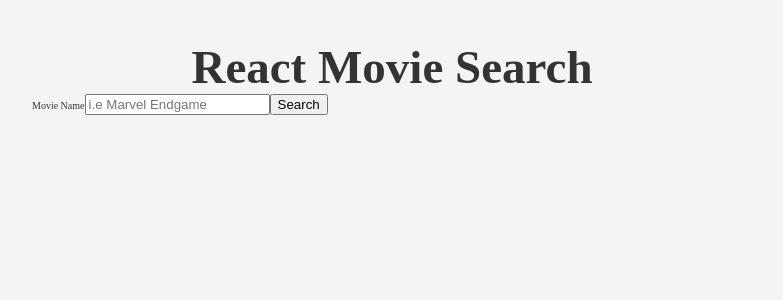
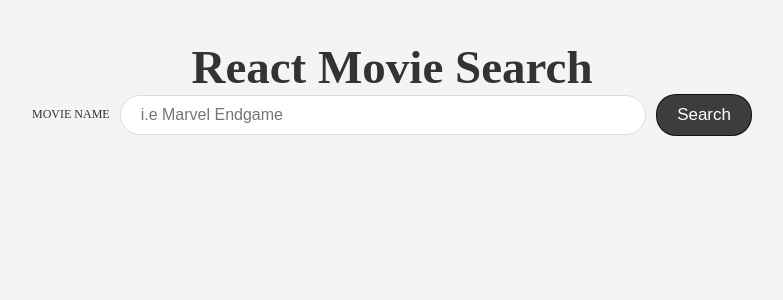
Before and after one commit to ishowsagar/movie-search-app, a React (Vite) app: page / in a window 1280 px wide. Shown: the top 300 px of the page, without its empty margins (248-1031 px from the left). Built offline with nearby package versions, Linux system fonts and the light colour scheme.

Commit message:
applied basic styling to the page

```diff
--- a/src/index.css
+++ b/src/index.css
@@ -34,6 +34,9 @@ small {
 
 /* wrapper of app component els */
 .container {
+  /* display: grid;
+  grid-template-columns: 1fr; */
+  text-align: center;
   margin: 0 auto;
   max-width: 800px;
   padding: 40px;
@@ -44,3 +47,49 @@ small {
   font-size: 4.7rem;
   text-align: center;
 }
+
+.form {
+  display: grid;
+}
+
+.label {
+  font-size: 1.2rem;
+  margin-bottom: 0.2rem;
+  text-transform: uppercase;
+}
+
+.input {
+  font-size: 1.6rem;
+  padding: 0.5rem 2rem;
+  line-height: 2.8rem;
+  border-radius: 20px;
+  border: 1px solid #ddd;
+  margin-bottom: 1rem;
+}
+
+.button {
+  background-color: rgb(0, 0, 0, 0.75);
+  color: white;
+  padding: 1rem 2rem;
+  font-size: 1.7rem;
+  border: 1px solid rgb(0, 0, 0, 0.75);
+  border-radius: 20px;
+  cursor: pointer;
+  transition: background-color 250ms ease-out, transform 250ms linear;
+}
+
+.button:hover {
+  background-color: rgb(0, 0, 0, 0.85);
+  transform: translateY(10px);
+}
+
+@media (width>786px) {
+  .form {
+    grid-template-columns: auto 1fr auto;
+    gap: 1rem;
+    align-items: center;
+  }
+  .input {
+    margin-bottom: 0px;
+  }
+}
```
